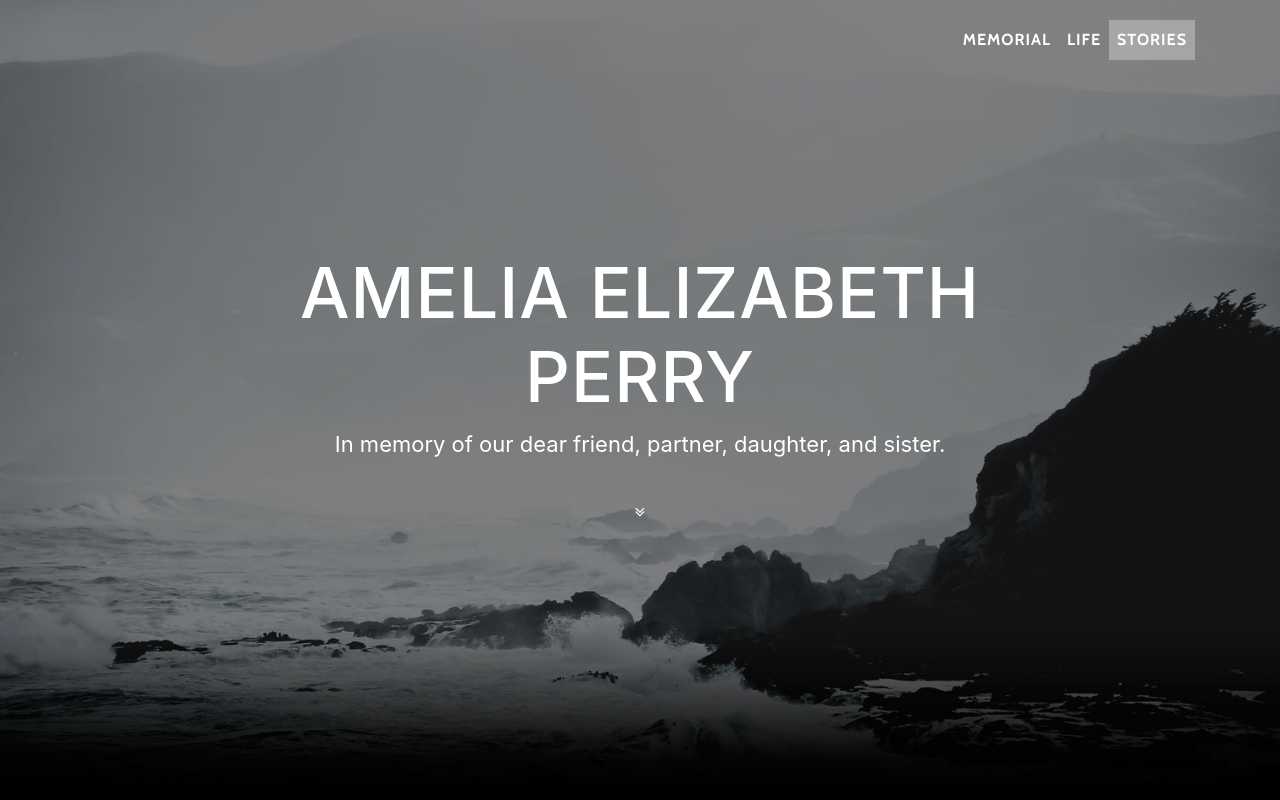
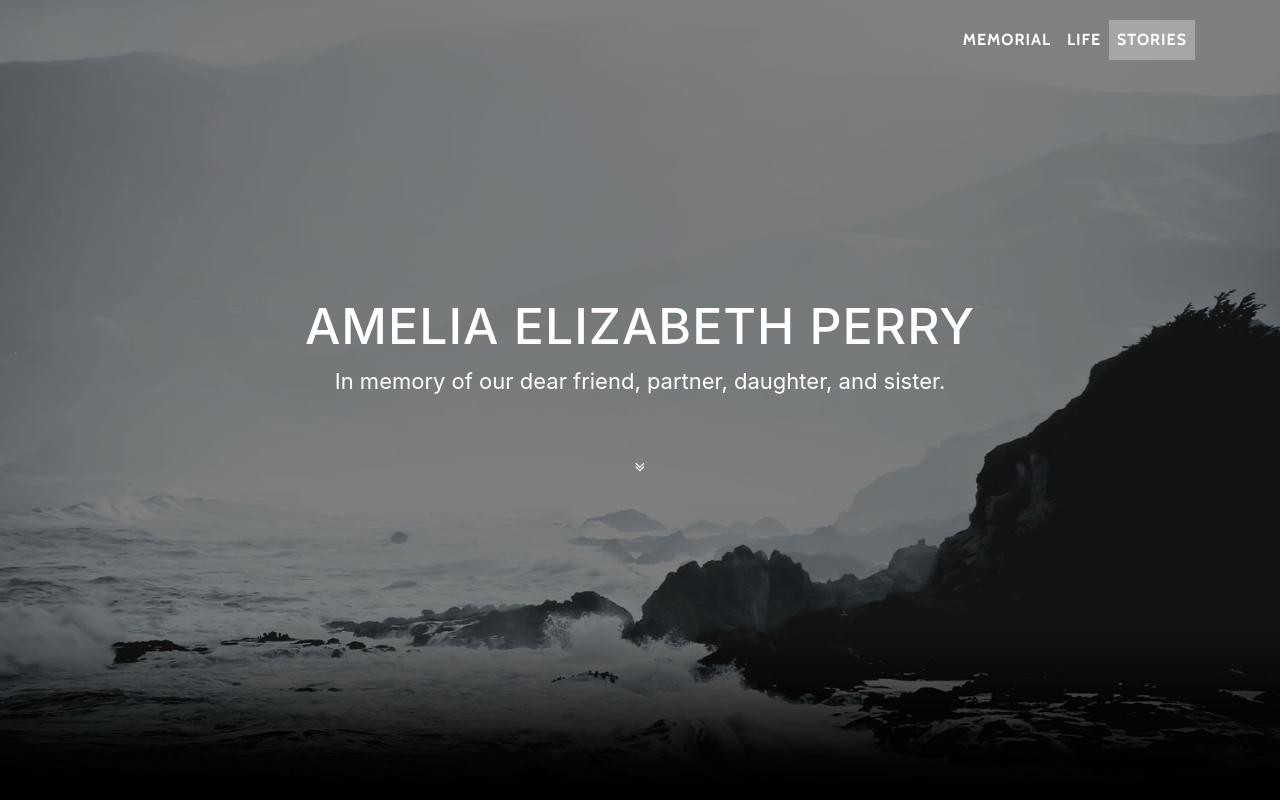
Before and after one commit to adccb/ameliaperry, a website with bundled scripts: page index.html in a window 1280 px wide. Shown: the top 800 px of the page. Built offline with nearby package versions, Linux system fonts and the light colour scheme.

Commit message:
futzing with media queries

```diff
--- a/css/grayscale.css
+++ b/css/grayscale.css
@@ -29,14 +29,6 @@ p {
   font-size: 16px;
   line-height: 1.5;
   margin: 0 0 25px;
-}
-
-@media (min-width: 768px) {
-  p {
-    font-size: 18px;
-    line-height: 1.6;
-    margin: 0 0 35px;
-  }
 }
 
 a {
@@ -91,7 +83,33 @@ a:focus, a:hover {
   background-color: transparent;
 }
 
+/* MEDIA QUERIES */
+
+@media (max-width: 767px) {
+  ul.banner-social-buttons li {
+    display: block;
+    margin-bottom: 20px;
+    padding: 0;
+  }
+  ul.banner-social-buttons li:last-child {
+    margin-bottom: 0;
+  }
+}
+
+@media (max-width: 1199px) {
+  ul.banner-social-buttons {
+    margin-top: 15px;
+  }
+
+  .brand-heading {
+    font-size: 60px;
+  }
+}
+
 @media (min-width: 992px) {
+  .masthead .intro-body .brand-heading {
+    font-size: 70px !important;
+  }
   #mainNav {
     padding-top: 20px;
     padding-bottom: 20px;
@@ -114,6 +132,31 @@ a:focus, a:hover {
   }
   #mainNav .nav-link.active:hover {
     color: white;
+  }
+  .content-section {
+    padding-top: 200px;
+    padding-bottom: 200px;
+  }
+  #map {
+    height: 350px;
+  }
+}
+
+@media (min-width: 768px) {
+  .masthead {
+    height: 100% !important;
+    padding: 0 !important;
+  }
+  .masthead .intro-body .brand-heading {
+    font-size: 50px !important;
+  }
+  .masthead .intro-body .intro-text {
+    font-size: 22px !important;
+  }
+  p {
+    font-size: 18px !important;
+    line-height: 1.6 !important;
+    margin: 0 0 35px !important;
   }
 }
 
@@ -146,18 +189,7 @@ a:focus, a:hover {
 }
 
 
-@media (min-width: 768px) {
-  .masthead {
-    height: 100%;
-    padding: 0;
-  }
-  .masthead .intro-body .brand-heading {
-    font-size: 70px;
-  }
-  .masthead .intro-body .intro-text {
-    font-size: 22px;
-  }
-}
+
 
 
 .btn-circle {
@@ -201,15 +233,7 @@ a:focus, a:hover {
   height: 300px;
 }
 
-@media (min-width: 992px) {
-  .content-section {
-    padding-top: 200px;
-    padding-bottom: 200px;
-  }
-  #map {
-    height: 350px;
-  }
-}
+
 
 .btn {
   font-family: 'Cabin', 'Helvetica Neue', Helvetica, Arial, sans-serif;
@@ -238,26 +262,7 @@ ul.banner-social-buttons {
   margin-top: 0;
 }
 
-@media (max-width: 1199px) {
-  ul.banner-social-buttons {
-    margin-top: 15px;
-  }
 
-  .brand-heading {
-    font-size: 60px;
-  }
-}
-
-@media (max-width: 767px) {
-  ul.banner-social-buttons li {
-    display: block;
-    margin-bottom: 20px;
-    padding: 0;
-  }
-  ul.banner-social-buttons li:last-child {
-    margin-bottom: 0;
-  }
-}
 
 footer {
   padding: 50px 0;
--- a/index.html
+++ b/index.html
@@ -56,7 +56,7 @@
             <div class="col-lg-10 mx-auto">
               <h1 class="brand-heading">Amelia Elizabeth Perry</h1>
               <p class="intro-text">In memory of our dear friend, partner, daughter, and sister.</p>
-              <a href="#about" class="btn btn-circle js-scroll-trigger">
+              <a href="#memorial" class="btn btn-circle js-scroll-trigger">
                 <i class="fa fa-angle-double-down animated"></i>
               </a>
             </div>
```
Also changed, not shown: css/grayscale.min.css.
